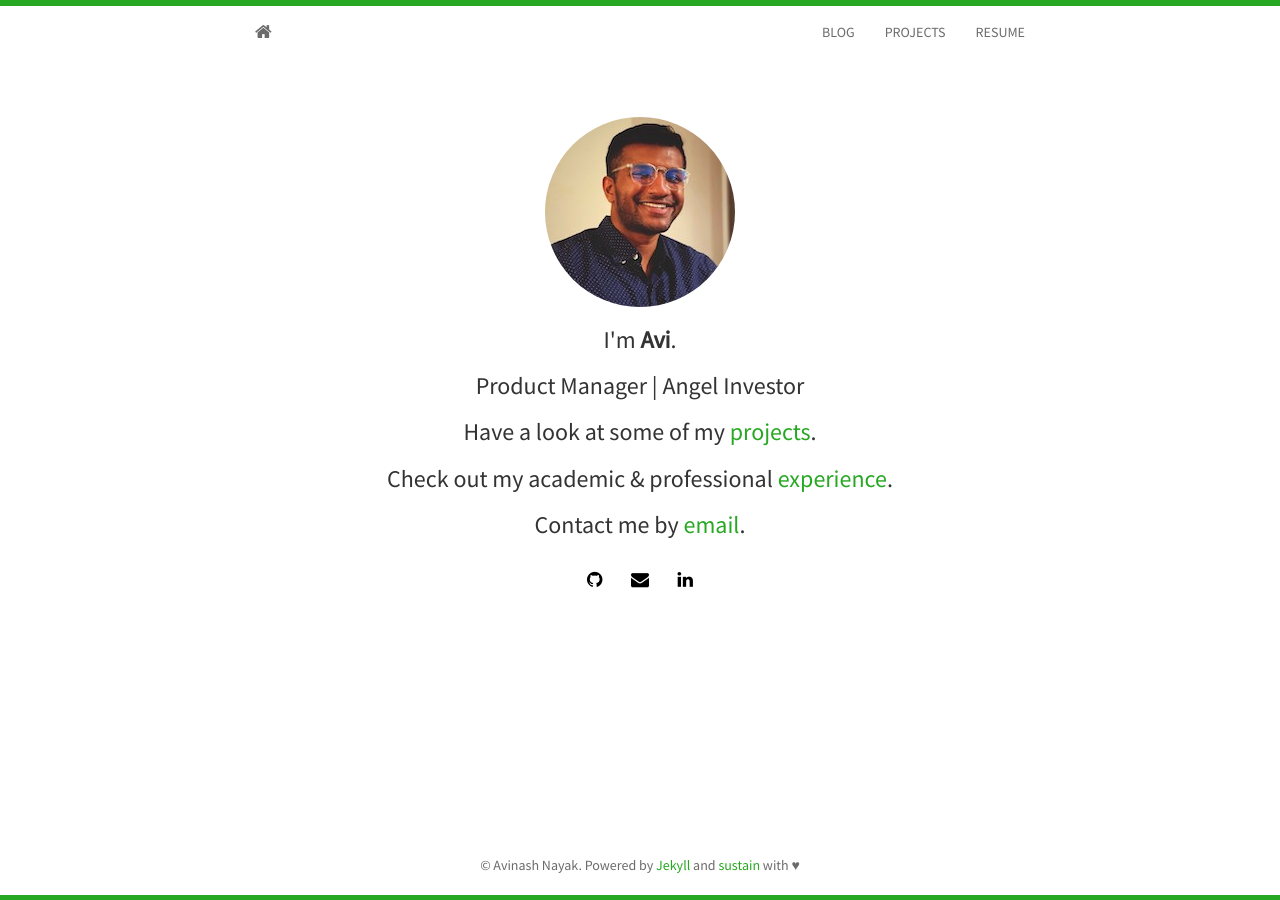
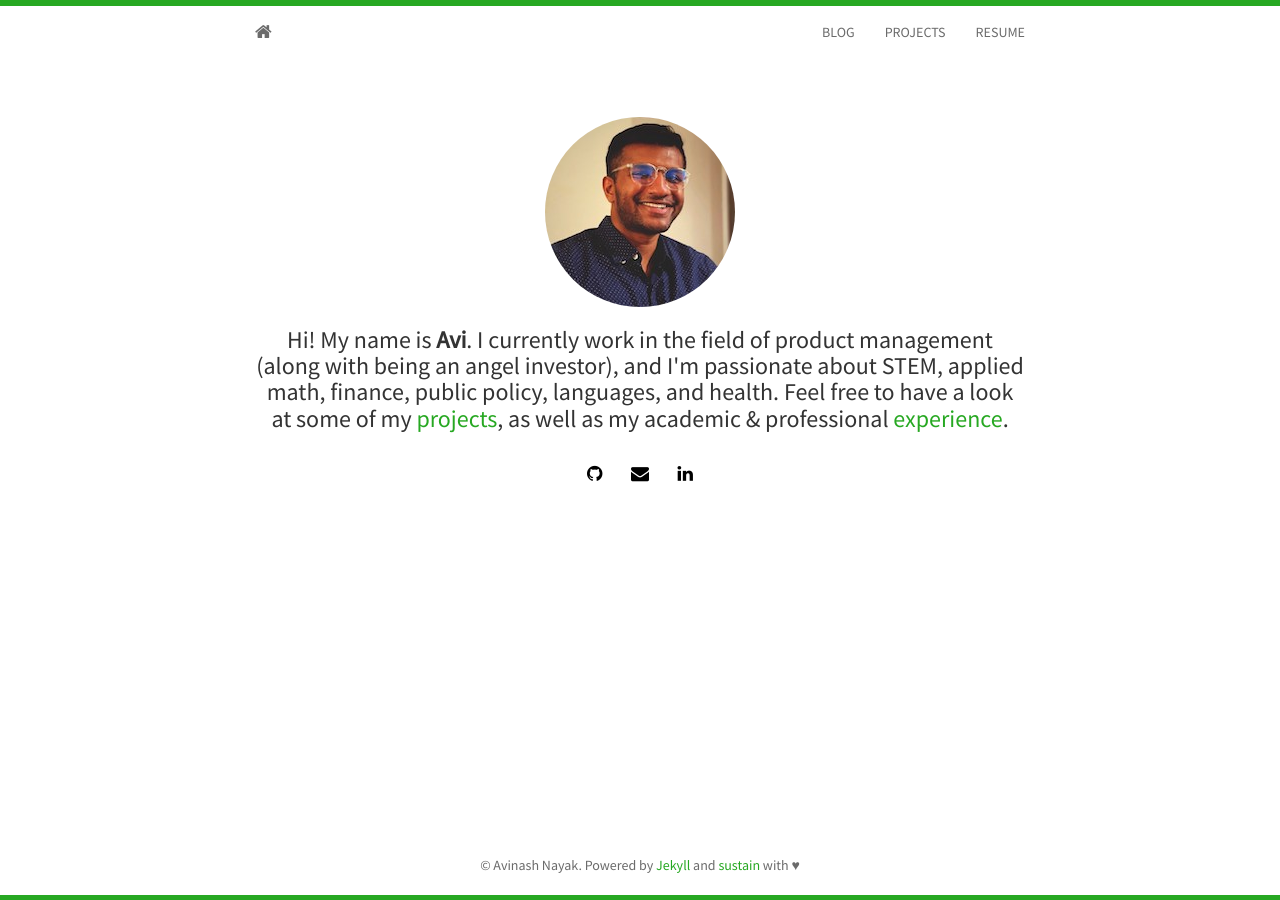
Before and after one commit to avinayak14/avinayak14.github.io, a Jekyll site: the page built from index.html, in a window 1280 px wide. Built offline with Jekyll 4.4.1, drawn with Linux system fonts in a browser that asks for light colours; nearby versions of some CDN libraries; the list of posts is cut into pages by our own code.

Commit message:
Modifying personal description

```diff
--- a/index.html
+++ b/index.html
@@ -7,11 +7,13 @@ layout: home
 	  <div class="avatar">
 		<img class="img-circle" src="{{ site.baseurl }}static/img/{{ site.avatar }}" alt="Responsive image">
 	  </div>
-	  <h3>I'm <strong>{{ site.author }}</strong>. </h3>
-	  <h3>Product Manager | Angel Investor </h3>
-	  <h3>Have a look at some of my <a href="{{ site.baseurl }}projects.html"> projects</a>.</h3>
-	  <h3>Check out my academic &amp; professional <a href="{{ site.baseurl }}vitae.html">experience</a>.</h3>
-	  <h3>Contact me by <a href="mailto:{{ site.email }}">email</a>.</h3>
+	  <h3>Hi! My name is <strong>{{ site.author }}</strong>. I currently work in the
+			field of product management (along with being an angel investor), and I'm
+			passionate about STEM, applied math, finance, public policy, languages,
+			and health. Feel free to have a look at some of my <a href="{{ site.baseurl }}projects.html"> projects</a>,
+			as well as my academic &amp; professional <a href="{{ site.baseurl }}vitae.html">experience</a>.
+		</h3>
+	  <!-- <h3>Contact me by <a href="mailto:{{ site.email }}">email</a>.</h3> -->
 	  {% include social.html %}
 	</div>
 </section>
```
Also changed, not shown: 1 other file.
